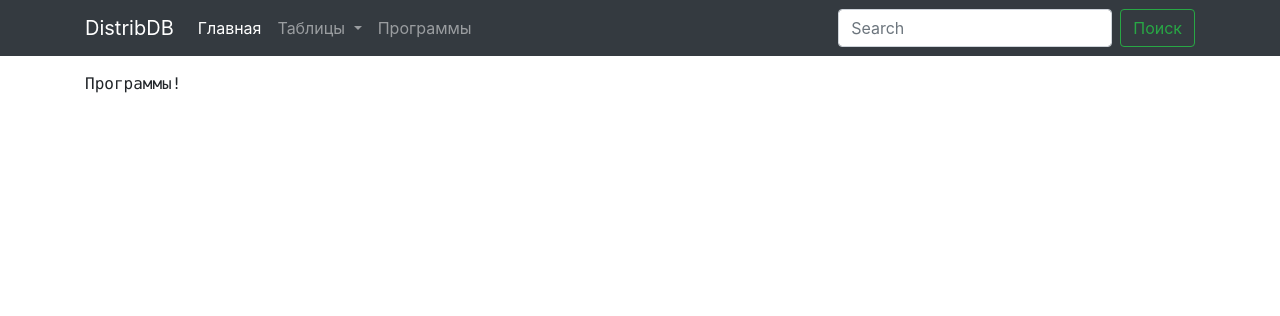
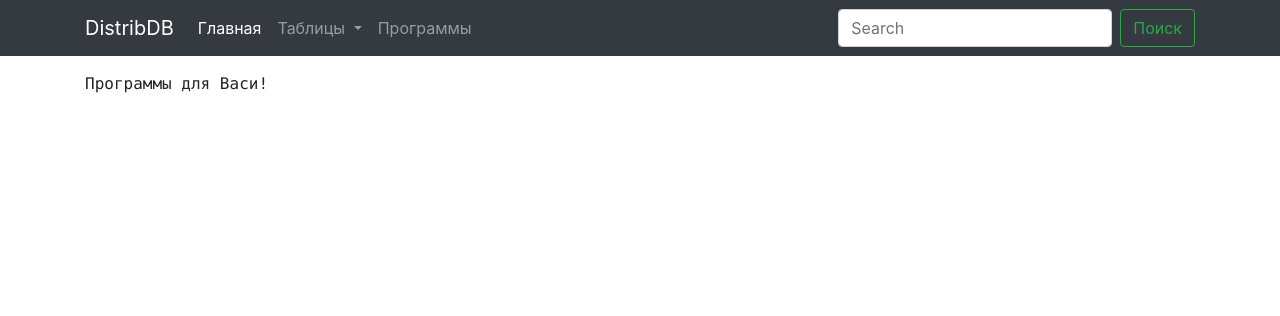
Before and after one commit to gera-corp/distribDB, a Django app: page /programms/ in a window 1280 px wide. Shown: the top 316 px of the page. Run offline with Django 3.2, Linux system fonts and the light colour scheme; some libraries are stand-ins or nearby versions.

Commit message:
Проверочный коммит

```diff
--- a/templates/programms.html
+++ b/templates/programms.html
@@ -7,7 +7,7 @@
 </head>
 <body>
 <div class="container">
-    <p class="text-monospace">Программы!</p>
+    <p class="text-monospace">Программы для Васи!</p>
 </div>
 
 </body>
```
